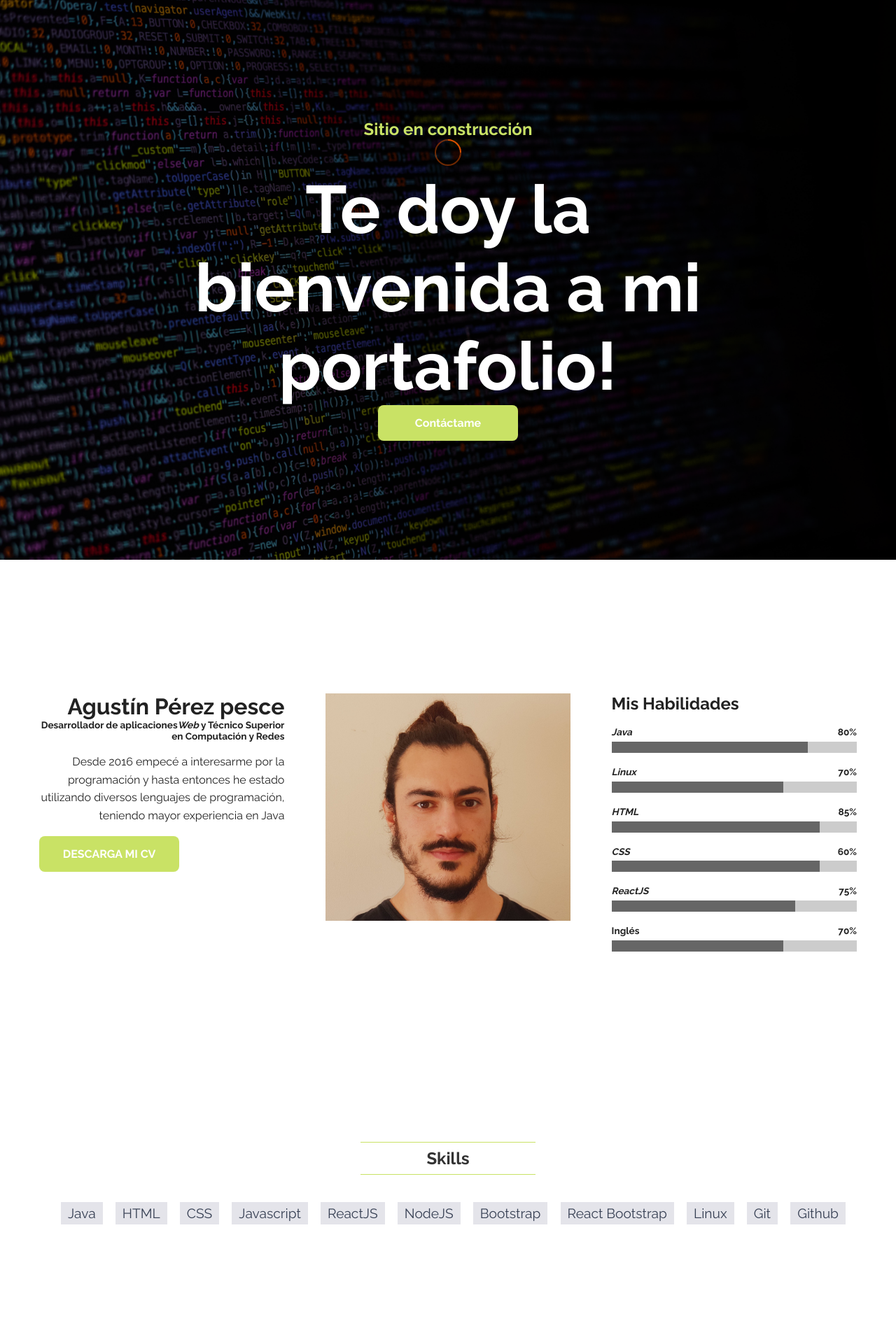
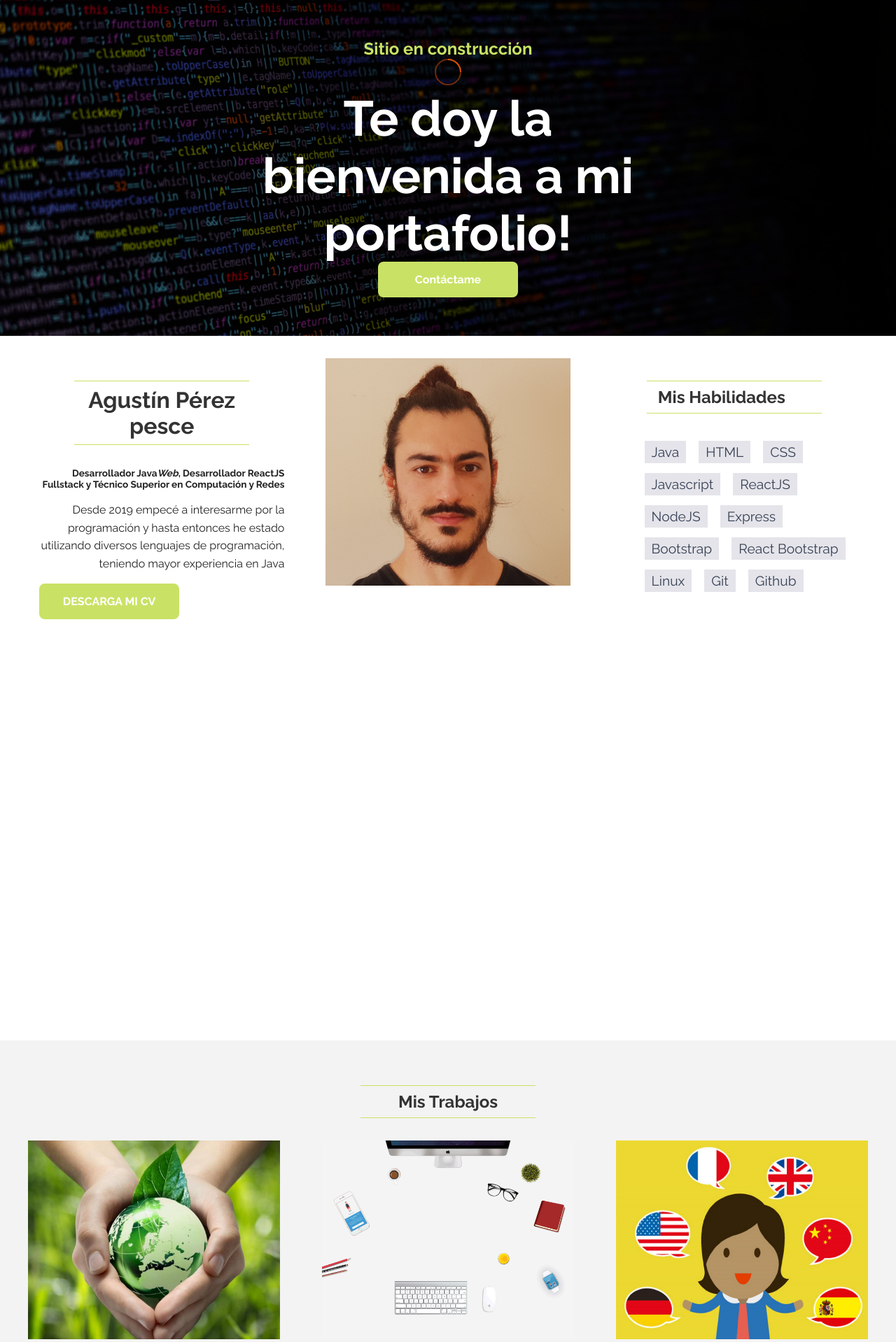
Before and after one commit to Aguppesce/Aguppesce.github.io, a PHP site: page / in a window 1280 px wide. Shown: the part 56-1974 px from the top of the page at 70% size. Run offline with PHP 8.4, Linux system fonts and the light colour scheme.

Commit message:
CV update

```diff
--- a/index.html
+++ b/index.html
@@ -64,67 +64,20 @@
   <section id="acerca" class="about section container full-lg-screen">
     <article class="text-lg-right">
       <aside class="text-center text-lg-right">
-        <h1>Agustín Pérez pesce</h1>
-        <h5>Desarrollador de aplicaciones<i>Web </i> y Técnico Superior en Computación y Redes</h5>
+        <h1 class="section-title">Agustín Pérez pesce</h1>
+        <h5>Desarrollador Java<i>Web</i>, Desarrollador ReactJS Fullstack y Técnico Superior en Computación y Redes</h5>
       </aside>
-      <p>Desde 2016 empecé a interesarme por la programación y hasta entonces he estado utilizando diversos lenguajes de programación, teniendo mayor experiencia en Java</p>
+      <p>Desde 2019 empecé a interesarme por la programación y hasta entonces he estado utilizando diversos lenguajes de programación, teniendo mayor experiencia en Java</p>
       <div class="text-center text-lg-left">
-        <a class="btn" href="assets/files/CV-AGUSTIN.PEREZ.PESCE.pdf" target="_blank" rel="noopener">DESCARGA MI CV</a>
+        <a class="btn" href="assets/files/CV-Agustin-Perez-Pesce.pdf" target="_blank" rel="noopener">DESCARGA MI CV</a>
       </div>
     </article>
     <article>
       <img src="assets/img/img-profile.jpg" alt="Agustín-Pérez-Pesce">
     </article>
     <article>
-      <h2 class="text-center text-lg-left">Mis Habilidades</h2>
-      <div class="progress">
-        <p>
-          <b><i>Java</i></b>
-          <b>80%</b>
-        </p>
-        <progress value="80" min="0" max="100"></progress>
-      </div>
-      <div class="progress">
-        <p>
-          <b><i>Linux</i></b>
-          <b>70%</b>
-        </p>
-        <progress value="70" min="0" max="100"></progress>
-      </div>
-      <div class="progress">
-        <p>
-          <b><i>HTML</i></b>
-          <b>85%</b>
-        </p>
-        <progress value="85" min="0" max="100"></progress>
-      </div>
-      <div class="progress">
-        <p>
-          <b><i>CSS</i></b>
-          <b>60%</b>
-        </p>
-        <progress value="85" min="0" max="100"></progress>
-      </div>
-      <div class="progress">
-        <p>
-          <b><i>ReactJS</i></b>
-          <b>75%</b>
-        </p>
-        <progress value="75" min="0" max="100"></progress>
-      </div>
-      <div class="progress">
-        <p>
-          <b>Inglés</b>
-          <b>70%</b>
-        </p>
-        <progress value="70" min="0" max="100"></progress>
-      </div>
-    </article>
-  </section>
-
-  <section class="container full-lg-screen">
+      <h2 class="text-center text-lg-left section-title">Mis Habilidades</h2>
       <div class="container full-lg-screen" id="skills">
-      <h2 class="section-title">Skills</h2>
         <ul>
           <li>Java</li>
           <li>HTML</li>
@@ -132,6 +85,7 @@
           <li>Javascript</li>
           <li>ReactJS</li>
           <li>NodeJS</li>
+          <li>Express</li>
           <li>Bootstrap</li>
           <li>React Bootstrap</li>
           <li>Linux</li>
@@ -139,8 +93,8 @@
           <li>Github</li>
         </ul>
       </div>
+    </article>
   </section>
-
   <!-- <section id="servicios" class="services section bg-gray-light">
     <div class="container full-lg-screen">
       <h2 class="section-title">¿Qué te ofrezco?</h2>
@@ -231,14 +185,14 @@
       </article>
     </div>
   </section> -->
-  <section id="portafolio" class="portfolio section">
+  <section id="portafolio" class="services section bg-gray-light">
     <div class="container">
       <h2 class="section-title">Mis Trabajos</h2>
       <a href="#trabajo-1" class="portfolio-card">
         <img src="assets/files/Salva.El.Planeta/img/hero-planeta.PNG" alt="Trabajo 1">
         <aside class="portfolio-card-info">
           <div>
-            <h3>Proyecto 1</h3>
+            <h3>Proyecto 1</h3>0
             <p>
               Página web simple hecha a partir de un curso de udemy
             </p>
--- a/style.css
+++ b/style.css
@@ -191,7 +191,7 @@
 
 .hero-image-opacity {
   width: 100%;
-  min-height: 100vh;
+  min-height: 60vh;
   display: flex;
   justify-content: center;
   align-items: center;
@@ -200,7 +200,7 @@
 }
 
 .hero-image-title {
-  font-size: 7.5vw;
+  font-size: 5.5vw;
   color: var(--hero-text-color);
 }
 
```
Also changed, not shown: 2 other files. Lines whose indentation alone changed are shown as unchanged.
